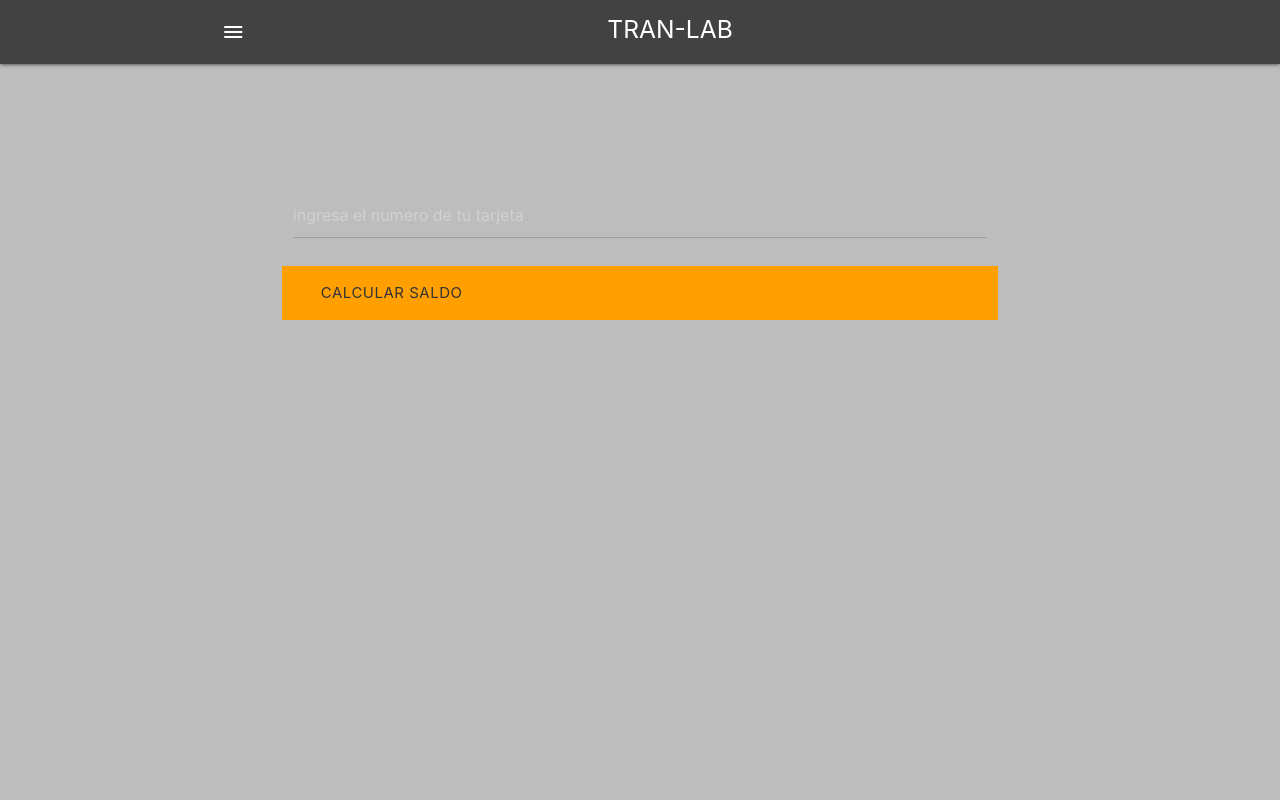
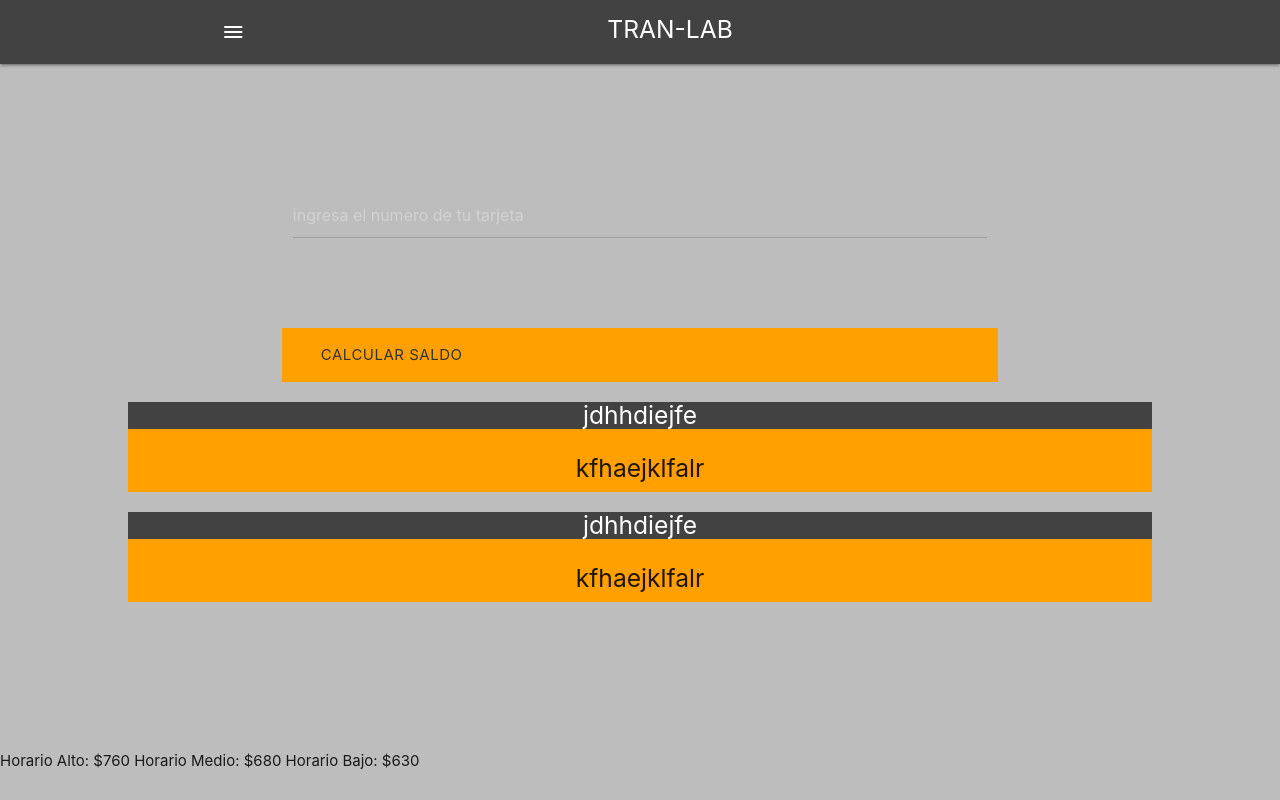
Before and after one commit to scarleette/TransLab, a website: page assets/html/calcularSaldo.html in a window 1280 px wide. Drawn offline with nearby package versions, Linux system fonts and the light colour scheme; no server answers.

Commit message:
Se agregan select para  tarifas y tarjetas

```diff
--- a/assets/html/calcularSaldo.html
+++ b/assets/html/calcularSaldo.html
@@ -41,7 +41,23 @@
   <div class="container">
     <div class="row">
       <div class="col s12">
-        <input type="text" placeholder="ingresa el numero de tu tarjeta">
+        <input type="text" id="otraTarjeta" placeholder="ingresa el numero de tu tarjeta">
+      </div>
+      <div class="input-field col s12">
+        <select>
+          <option id="tarifas" value="" disabled selected>Tarifas</option>
+          <option value="1">Horario Alto</option>
+          <option value="2">Horario Medio</option>
+          <option value="3">Horario Bajo</option>
+        </select>
+      </div>
+      <div class="input-field col s12">
+        <select>
+          <option id="Tarjetas" value="" disabled selected>Tarjetas</option>
+          <option value="1">1</option>
+          <option value="2">2</option>
+          <option value="3">3</option>
+        </select>
       </div>
     </div>
     <div class="row">
@@ -50,6 +66,38 @@
       </div>
     </div>
   </div>
+  <section class="amber darken-2">
+    <header class="#424242 grey darken-3" style="text-align: center">
+      <div id="titulo1" class="white-text">
+        <h5>jdhhdiejfe</h5>
+      </div>
+    </header>
+      <div class="container">
+          <div class="row">
+            <div class="col s12">
+              <div type="text" id="tarifa" style="text-align: center">
+                <h5>kfhaejklfalr</h5>
+              </div>
+            </div>
+          </div>
+        </div>
+  </section>
+  <section class="amber darken-2">
+    <header class="#424242 grey darken-3" style="text-align: center">
+      <div id="titulo2" class="white-text">
+        <h5>jdhhdiejfe</h5>
+      </div>
+    </header>
+      <div class="container">
+          <div class="row">
+            <div class="col s12">
+              <div type="text" id="saldoFinal" style="text-align: center">
+                <h5>kfhaejklfalr</h5>
+              </div>
+            </div>
+          </div>
+        </div>
+  </section>
 </section>
   <script src="https://ajax.googleapis.com/ajax/libs/jquery/3.3.1/jquery.min.js"></script>
   <!-- Compiled and minified JavaScript -->
@@ -67,6 +115,10 @@
     };
     firebase.initializeApp(config);
   </script>
-  <script src="../js/perfil.js"></script>
+  <script src="../js/calcularSaldo.js"></script>
 </body>
 </html>
+
+Horario Alto: $760
+Horario Medio: $680
+Horario Bajo: $630
```
